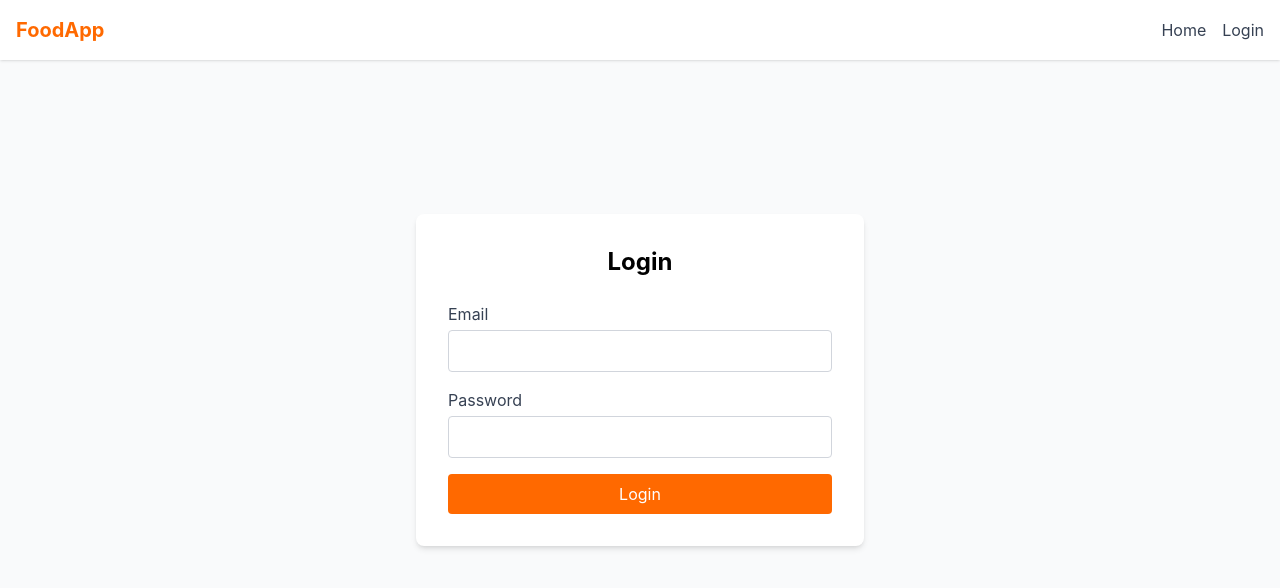
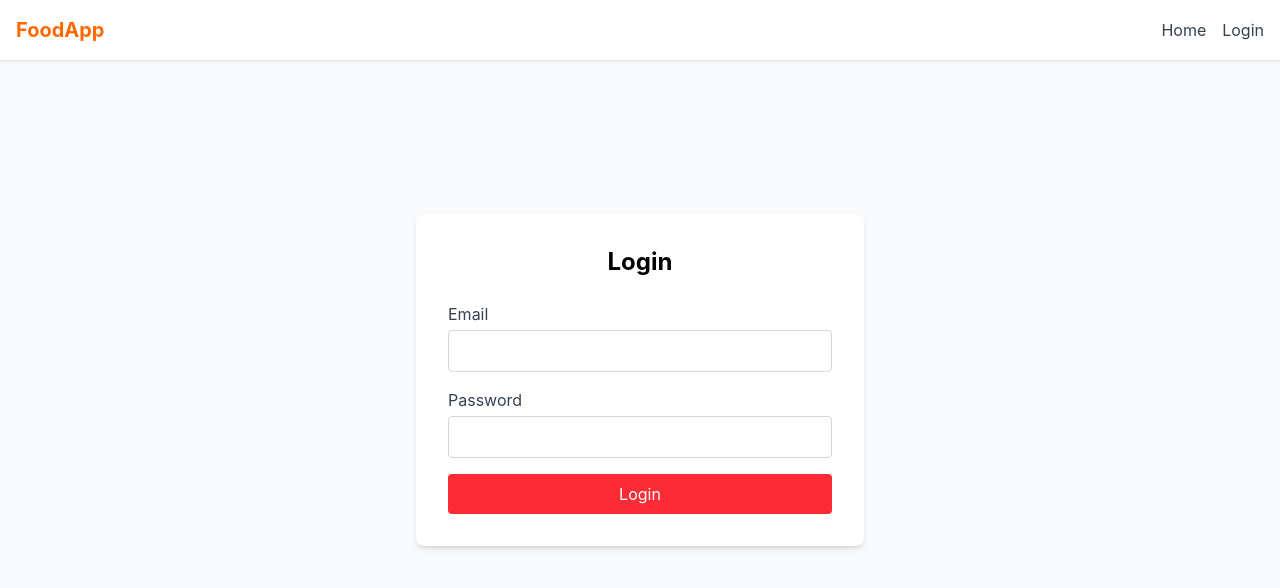
Before and after one commit to KIRANMAI4444/Food-Delivery-App_Kiran, a React (Vite) app in the folder client/: page /login in a window 1280 px wide. Shown: the top 588 px of the page. Built offline with nearby package versions, Linux system fonts and the light colour scheme.

Commit message:
button changed to red

```diff
--- a/client/src/pages/Login.jsx
+++ b/client/src/pages/Login.jsx
@@ -60,7 +60,7 @@ const Login = () => {
           <button
             type="submit"
             disabled={loading}
-            className="w-full bg-orange-500 text-white py-2 rounded hover:bg-orange-600 disabled:opacity-50"
+            className="w-full bg-red-500 text-white py-2 rounded hover:bg-orange-600 disabled:opacity-50"
           >
             {loading ? 'Logging in...' : 'Login'}
           </button>
```
